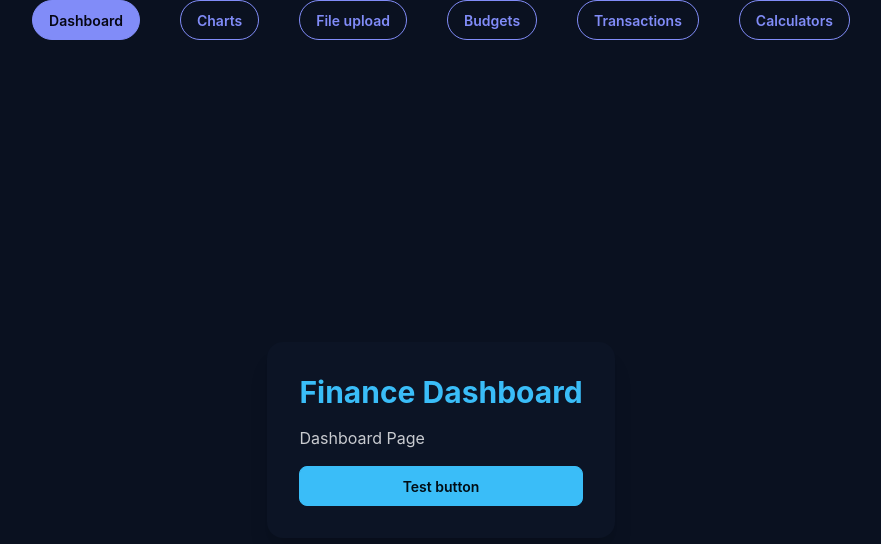
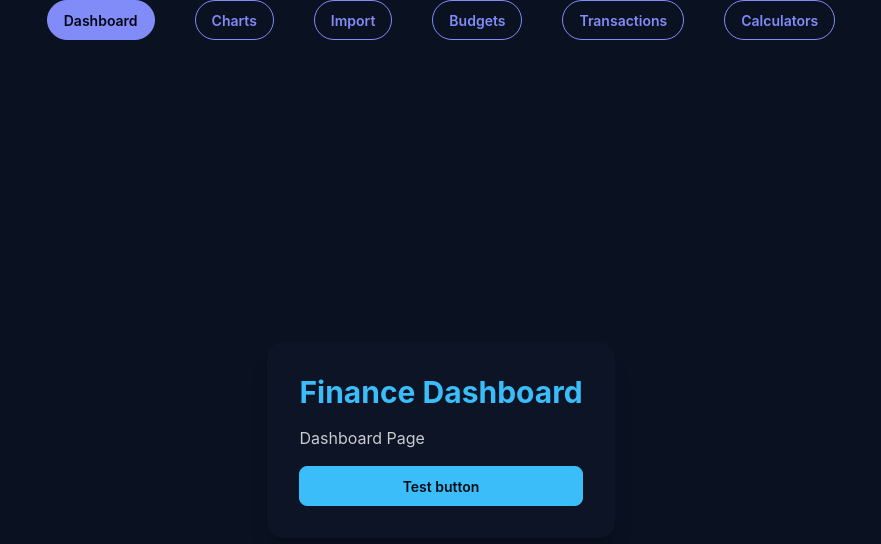
Before and after one commit to Cybergman-droid/Computing-NEA, a React (Vite) app in the folder frontend/: page / in a window 1280 px wide. Shown: the top 544 px of the page, without its empty margins (199-1080 px from the left). Built offline with nearby package versions, Linux system fonts and the light colour scheme; the HTML template or start-up script is replaced by a standard one.

Commit message:
refactor: simplify Navbar component by using NavLink for active state management

```diff
--- a/frontend/src/components/navbar.tsx
+++ b/frontend/src/components/navbar.tsx
@@ -1,10 +1,5 @@
-import {
-	type ReactElement,
-	type ReactNode,
-	type SyntheticEvent,
-	useState,
-} from "react";
-import { Link } from "react-router-dom";
+import { type ReactElement, type ReactNode } from "react";
+import { NavLink } from "react-router-dom";
 
 type ButtonProps = {
 	children: ReactNode;
@@ -29,178 +24,43 @@ function NavbarButton({ children, focused }: ButtonProps): ReactElement {
 }
 
 // Navbar element that is rendered at the top of every page with react router functionality to link to different pages
-// And highlights the current page that is active
+// Highlights the button based on the isActive prop which checks if the current url matches the path
 function Navbar() {
-	const [activePage, setActivePage] = useState("dashboard"); // Tracks the current page and defines a function to update it
-
-	// Runs everytime a navbar button is clicked and updates the activePage variable based on the button clicked
-	const handleClick = (e: SyntheticEvent): void => {
-		const buttonText: string = e.target.innerHTML;
-		console.log(`Clicked element: ${e.target}`);
-		console.log(e);
-		if (e.target instanceof HTMLElement) {
-			console.log(`Clicked element content: ${buttonText}`);
-		}
-		if (e.target instanceof HTMLButtonElement) {
-			setActivePage(buttonText.toLowerCase());
-		} else {
-			console.log("Button element not clicked ");
-		}
-	};
-
-	// logic to render a different navbar variant with the current pages button highlighted depending on the activePage variable
-	switch (activePage) {
-		case "dashboard":
-			return (
-				<nav className='flex gap-10 justify-center' onClick={handleClick}>
-					{/* Defined the paths that the button will link to when pressed */}
-					<Link to='/'>
-						<NavbarButton focused={true}>Dashboard</NavbarButton>
-					</Link>
-					<Link to='/Charts'>
-						<NavbarButton>Charts</NavbarButton>
-					</Link>
-					<Link to='/Import'>
-						<NavbarButton>File upload</NavbarButton>
-					</Link>
-					<Link to='/Budgets'>
-						<NavbarButton>Budgets</NavbarButton>
-					</Link>
-					<Link to='/Transactions'>
-						<NavbarButton>Transactions</NavbarButton>
-					</Link>
-					<Link to='/Calculators'>
-						<NavbarButton>Calculators</NavbarButton>
-					</Link>
-				</nav>
-			);
-
-		case "charts":
-			return (
-				<nav className='flex gap-10 justify-center' onClick={handleClick}>
-					{/* Defined the paths that the button will link to when pressed */}
-					<Link to='/'>
-						<NavbarButton>Dashboard</NavbarButton>
-					</Link>
-					<Link to='/Charts'>
-						<NavbarButton focused={true}>Charts</NavbarButton>
-					</Link>
-					<Link to='/Import'>
-						<NavbarButton>File upload</NavbarButton>
-					</Link>
-					<Link to='/Budgets'>
-						<NavbarButton>Budgets</NavbarButton>
-					</Link>
-					<Link to='/Transactions'>
-						<NavbarButton>Transactions</NavbarButton>
-					</Link>
-					<Link to='/Calculators'>
-						<NavbarButton>Calculators</NavbarButton>
-					</Link>
-				</nav>
-			);
-
-		case "file upload":
-			return (
-				<nav className='flex gap-10 justify-center' onClick={handleClick}>
-					{/* Defined the paths that the button will link to when pressed */}
-					<Link to='/'>
-						<NavbarButton>Dashboard</NavbarButton>
-					</Link>
-					<Link to='/Charts'>
-						<NavbarButton>Charts</NavbarButton>
-					</Link>
-					<Link to='/Import'>
-						<NavbarButton focused={true}>File upload</NavbarButton>
-					</Link>
-					<Link to='/Budgets'>
-						<NavbarButton>Budgets</NavbarButton>
-					</Link>
-					<Link to='/Transactions'>
-						<NavbarButton>Transactions</NavbarButton>
-					</Link>
-					<Link to='/Calculators'>
-						<NavbarButton>Calculators</NavbarButton>
-					</Link>
-				</nav>
-			);
-
-		case "budgets":
-			return (
-				<nav className='flex gap-10 justify-center' onClick={handleClick}>
-					{/* Defined the paths that the button will link to when pressed */}
-					<Link to='/'>
-						<NavbarButton>Dashboard</NavbarButton>
-					</Link>
-					<Link to='/Charts'>
-						<NavbarButton>Charts</NavbarButton>
-					</Link>
-					<Link to='/Import'>
-						<NavbarButton>File upload</NavbarButton>
-					</Link>
-					<Link to='/Budgets'>
-						<NavbarButton focused={true}>Budgets</NavbarButton>
-					</Link>
-					<Link to='/Transactions'>
-						<NavbarButton>Transactions</NavbarButton>
-					</Link>
-					<Link to='/Calculators'>
-						<NavbarButton>Calculators</NavbarButton>
-					</Link>
-				</nav>
-			);
-
-		case "transactions":
-			return (
-				<nav className='flex gap-10 justify-center' onClick={handleClick}>
-					{/* Defined the paths that the button will link to when pressed */}
-					<Link to='/'>
-						<NavbarButton>Dashboard</NavbarButton>
-					</Link>
-					<Link to='/Charts'>
-						<NavbarButton>Charts</NavbarButton>
-					</Link>
-					<Link to='/Import'>
-						<NavbarButton>File upload</NavbarButton>
-					</Link>
-					<Link to='/Budgets'>
-						<NavbarButton>Budgets</NavbarButton>
-					</Link>
-					<Link to='/Transactions'>
-						<NavbarButton focused={true}>Transactions</NavbarButton>
-					</Link>
-					<Link to='/Calculators'>
-						<NavbarButton>Calculators</NavbarButton>
-					</Link>
-				</nav>
-			);
-
-		case "calculators":
-			return (
-				<nav className='flex gap-10 justify-center' onClick={handleClick}>
-					{/* Defined the paths that the button will link to when pressed */}
-					<Link to='/'>
-						<NavbarButton>Dashboard</NavbarButton>
-					</Link>
-					<Link to='/Charts'>
-						<NavbarButton>Charts</NavbarButton>
-					</Link>
-					<Link to='/Import'>
-						<NavbarButton>File upload</NavbarButton>
-					</Link>
-					<Link to='/Budgets'>
-						<NavbarButton>Budgets</NavbarButton>
-					</Link>
-					<Link to='/Transactions'>
-						<NavbarButton>Transactions</NavbarButton>
-					</Link>
-					<Link to='/Calculators'>
-						<NavbarButton focused={true}>Calculators</NavbarButton>
-					</Link>
-				</nav>
-			);
-	}
+	return (
+		<nav className='flex gap-10 justify-center'>
+			{/* Defined the paths that the button will link to when pressed */}
+			<NavLink to='/'>
+				{({ isActive }) => (
+					<NavbarButton focused={isActive}>Dashboard</NavbarButton>
+				)}
+			</NavLink>
+			<NavLink to='/Charts'>
+				{({ isActive }) => (
+					<NavbarButton focused={isActive}>Charts</NavbarButton>
+				)}
+			</NavLink>
+			<NavLink to='/Import'>
+				{({ isActive }) => (
+					<NavbarButton focused={isActive}>Import</NavbarButton>
+				)}
+			</NavLink>
+			<NavLink to='/Budgets'>
+				{({ isActive }) => (
+					<NavbarButton focused={isActive}>Budgets</NavbarButton>
+				)}
+			</NavLink>
+			<NavLink to='/Transactions' viewTransition={true}>
+				{({ isActive }) => (
+					<NavbarButton focused={isActive}>Transactions</NavbarButton>
+				)}
+			</NavLink>
+			<NavLink to='/Calculators'>
+				{({ isActive }) => (
+					<NavbarButton focused={isActive}>Calculators</NavbarButton>
+				)}
+			</NavLink>
+		</nav>
+	);
 }
 
-// Exports the Navbar component so that it can be used in other places
 export default Navbar;
```
